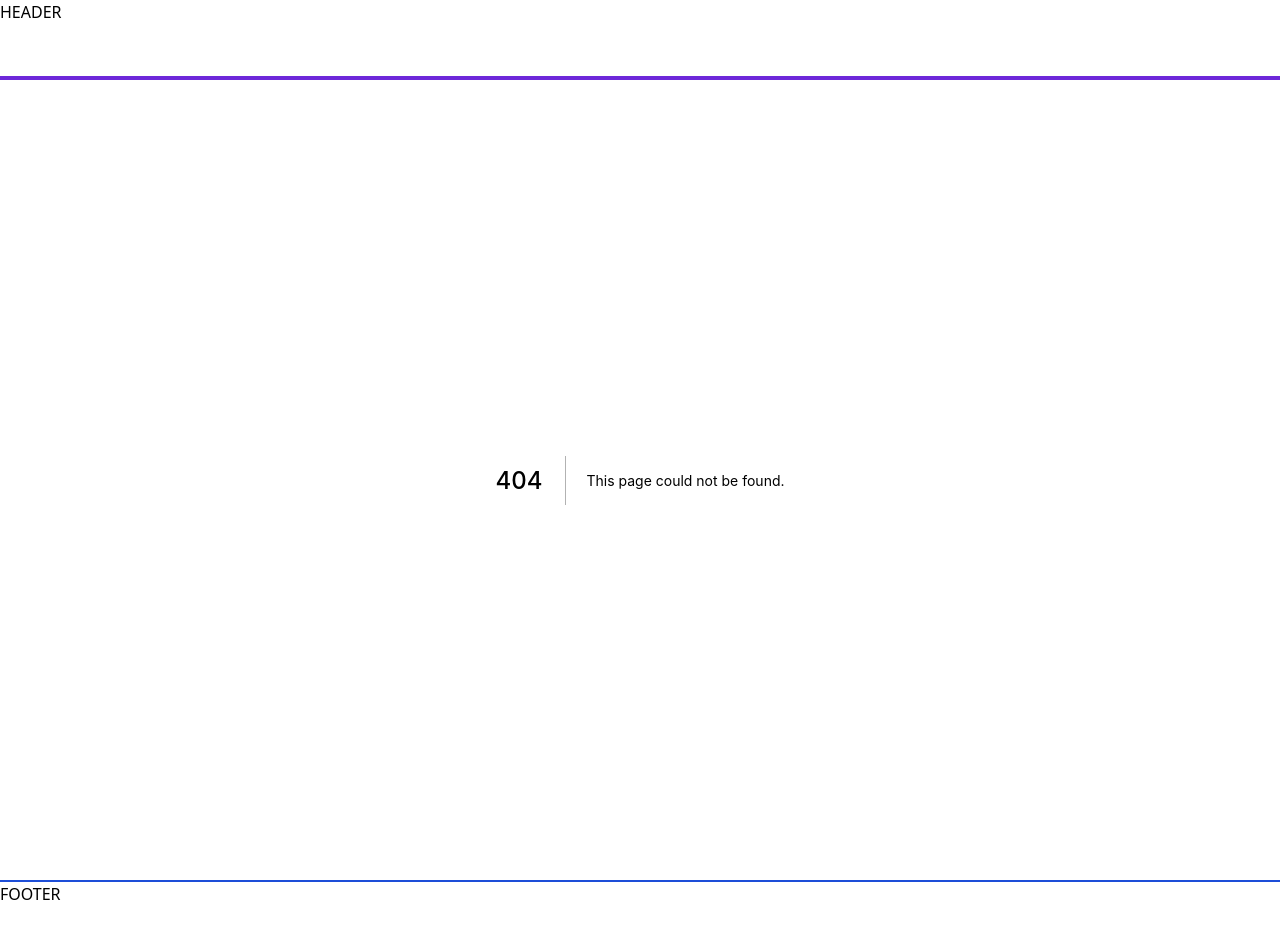
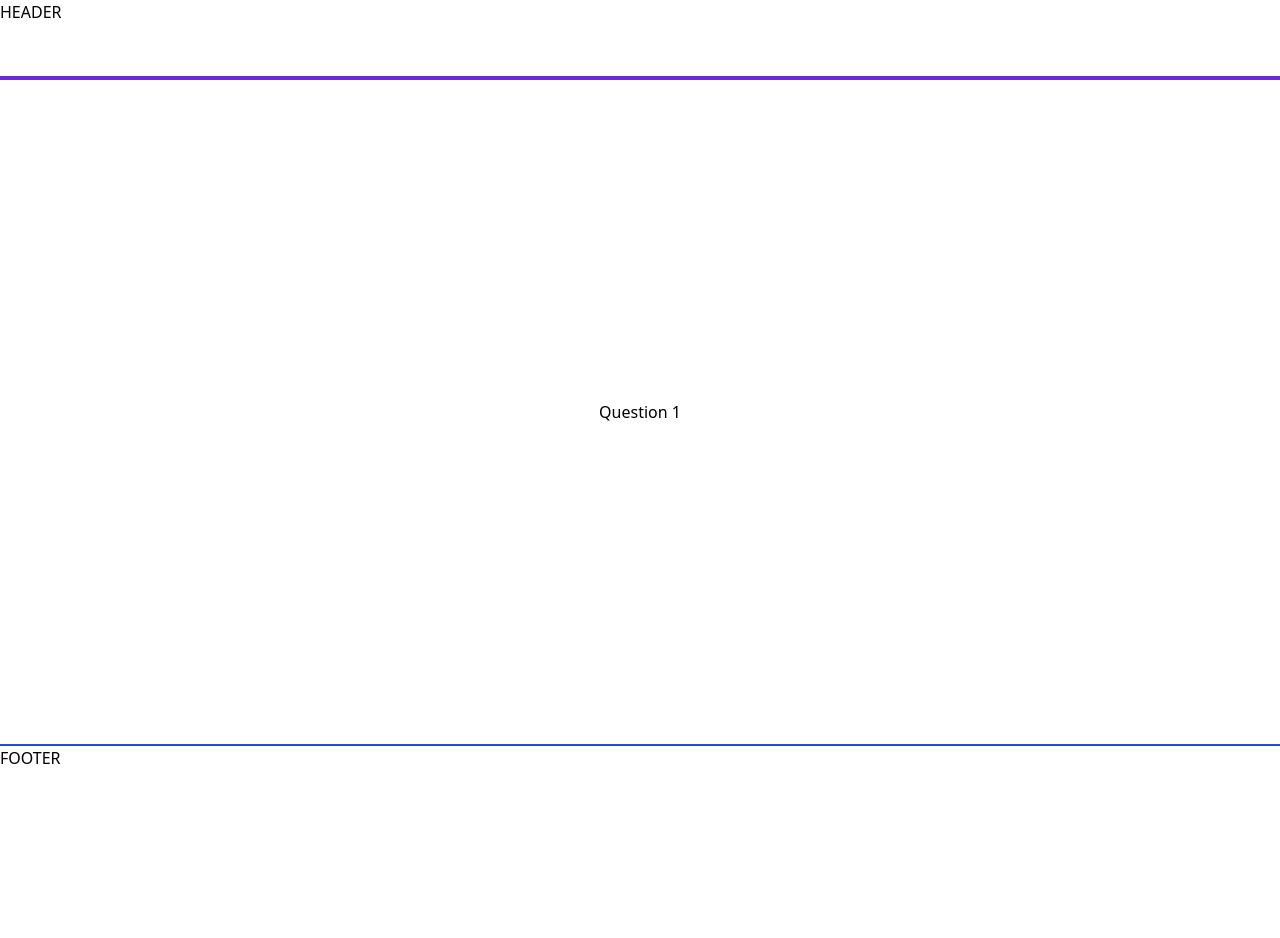
Before and after one commit to krushilnaik/Would-You-Redux-2, a Next.js app: page /question/1 in a window 1280 px wide. Before the commit this address had no page. Shown: the top 938 px of the page. After the commit the page ends 800 px from the top, so only its background shows below. Built offline with nearby package versions, Linux system fonts and the light colour scheme.

Commit message:
Prototype all (for now) site pages

```diff
--- /dev/null
+++ b/src/pages/404.tsx
@@ -0,0 +1,9 @@
+import React, { ReactElement } from 'react';
+
+interface Props {}
+
+function PageNotFound({}: Props): ReactElement {
+	return <main>404 | Page not found</main>;
+}
+
+export default PageNotFound;
--- /dev/null
+++ b/src/pages/add.tsx
@@ -0,0 +1,9 @@
+import React, { ReactElement } from 'react';
+
+interface Props {}
+
+function AddQuestionPage({}: Props): ReactElement {
+	return <main>This is where you add questions</main>;
+}
+
+export default AddQuestionPage;
--- a/src/pages/index.tsx
+++ b/src/pages/index.tsx
@@ -1,7 +1,7 @@
 export default function Home() {
 	return (
-		<main className='w-full h-full flex justify-center items-center font-bold'>
-			<h1 className='font-mono text-3xl'>
+		<main>
+			<h1 className='font-mono text-3xl font-bold'>
 				Welcome to <span className='text-purple-700'>Would</span>
 				<span className='text-red-700'>You</span>
 				<span className='text-blue-700'>Redux</span>
--- /dev/null
+++ b/src/pages/leaderboard.tsx
@@ -0,0 +1,9 @@
+import React, { ReactElement } from 'react';
+
+interface Props {}
+
+function LeaderBoardPage({}: Props): ReactElement {
+	return <main>This is where you compare yourself to others</main>;
+}
+
+export default LeaderBoardPage;
--- /dev/null
+++ b/src/pages/question/[questionID].tsx
@@ -0,0 +1,13 @@
+import React, { ReactElement } from 'react';
+import { useRouter } from 'next/router';
+
+interface Props {}
+
+function QuestionPage({}: Props): ReactElement {
+	const router = useRouter();
+	const { questionID } = router.query;
+
+	return <main>Question {questionID}</main>;
+}
+
+export default QuestionPage;
--- a/src/styles/index.scss
+++ b/src/styles/index.scss
@@ -6,5 +6,9 @@
 	width: 100vw;
 	height: 100vh;
 	display: grid;
-	grid-template-rows: 5em 1fr 4em;
+	grid-template-rows: 5em 1fr 3.5em;
 }
+
+main {
+	@apply w-full h-full flex justify-center items-center;
+}
```
